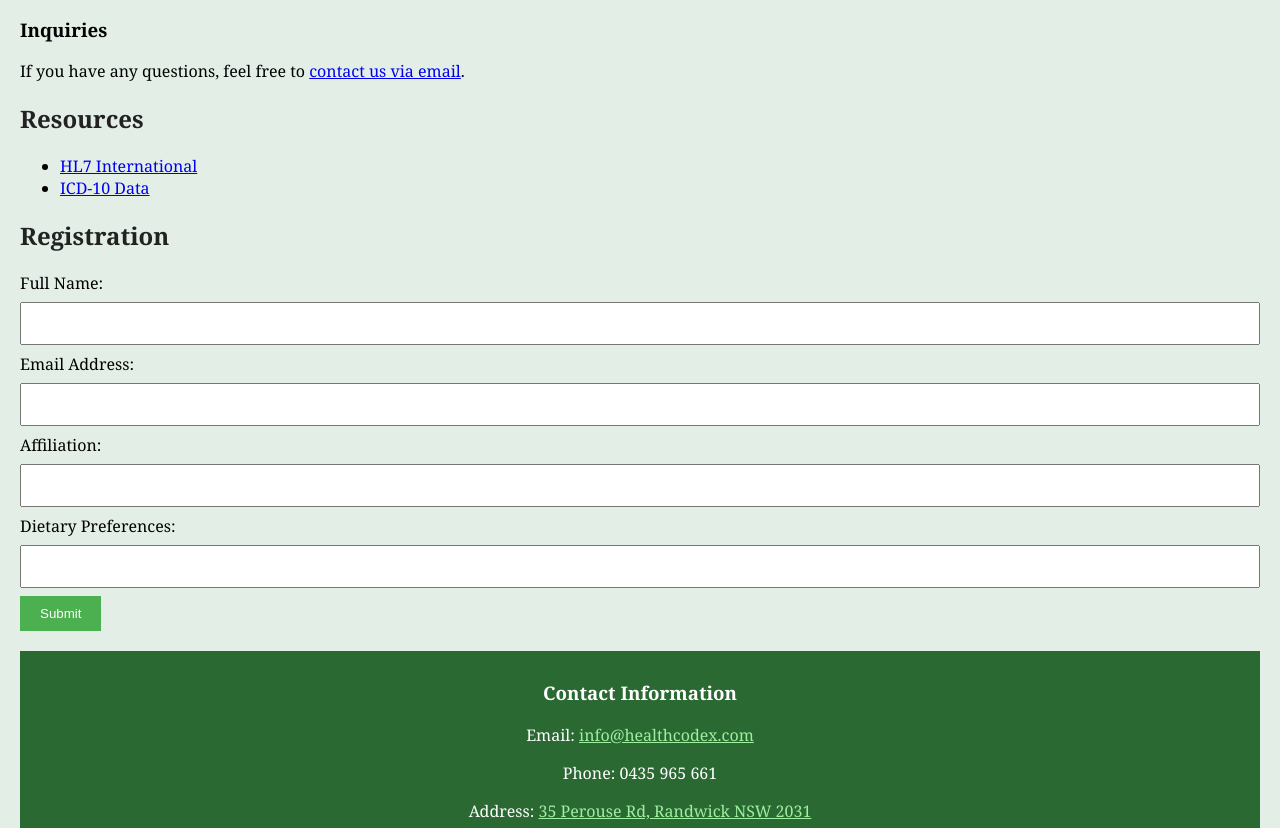
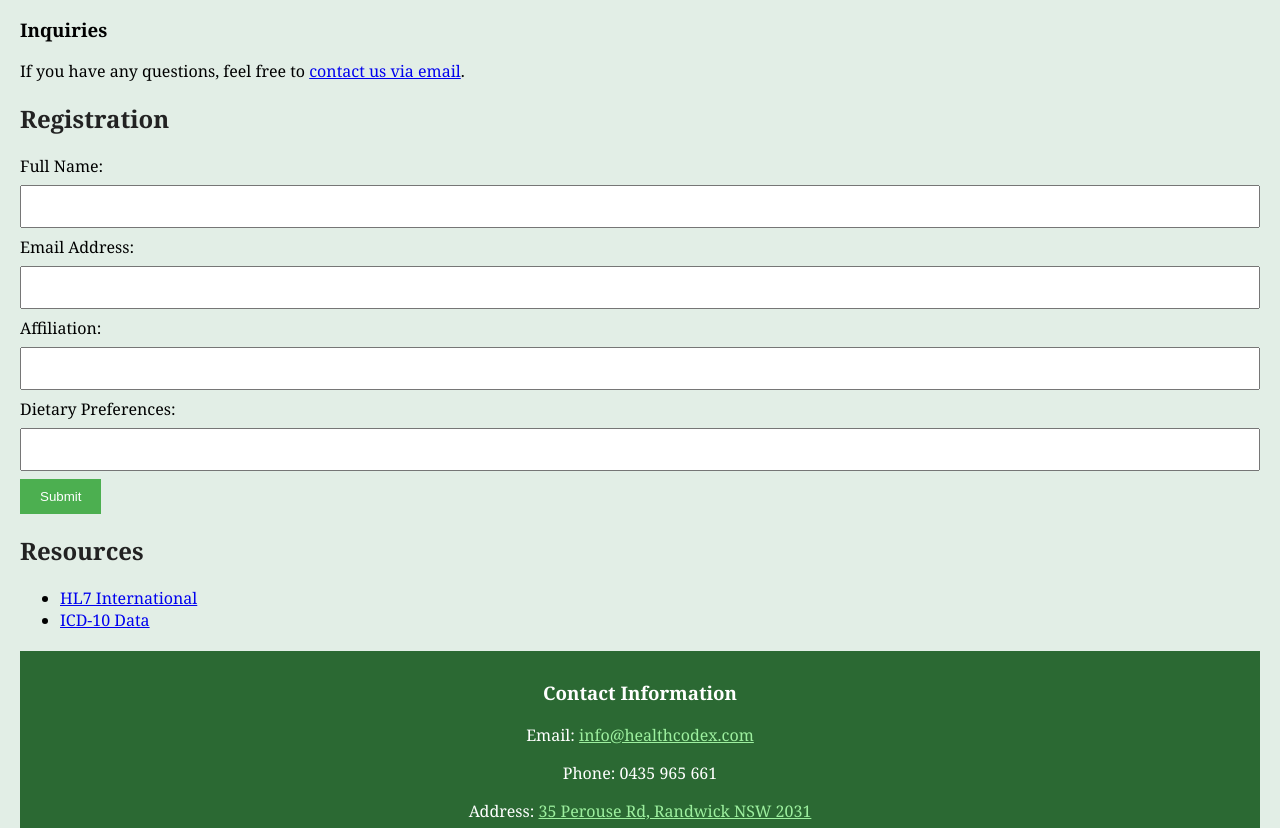
Before and after one commit to Vinos1001/BIOM9450-priv, a plain HTML site: page Week 4/index.html in a window 1280 px wide. Shown: the part 772-1600 px from the top of the page. Drawn offline with Linux system fonts and the light colour scheme.

Commit message:
did somemore

```diff
--- a/Week 4/index.html
+++ b/Week 4/index.html
@@ -166,13 +166,7 @@
 
 
         <!--8-->
-        <section></section>
-            <h2>Resources</h2>
-            <ul>
-                <li><a href="https://www.hl7.org">HL7 International</a></li>
-                <li><a href="https://www.icd10data.com">ICD-10 Data</a></li>
-            </ul>
-        </section>
+
 
         <!--9-->
         <section id="registrationForm">
@@ -194,8 +188,8 @@
             </form>
 
 
-        <script>
-            function validateForm() {
+            <script>
+                function validateForm() {
                 const name = document.getElementById('name').value;
                 const email = document.getElementById('email').value;
                 const affiliation = document.getElementById('affiliation').value;
@@ -208,6 +202,13 @@
         </script>
         </section>
 
+        <section>
+            <h2>Resources</h2>
+            <ul>
+                <li><a href="https://www.hl7.org">HL7 International</a></li>
+                <li><a href="https://www.icd10data.com">ICD-10 Data</a></li>
+            </ul>
+        </section>
         <footer id="contactInformation">
 
             <h3>Contact Information</h3>
```
